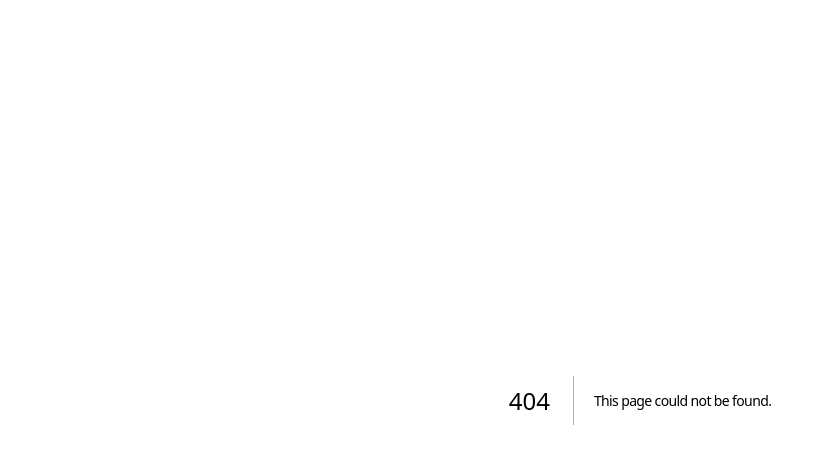
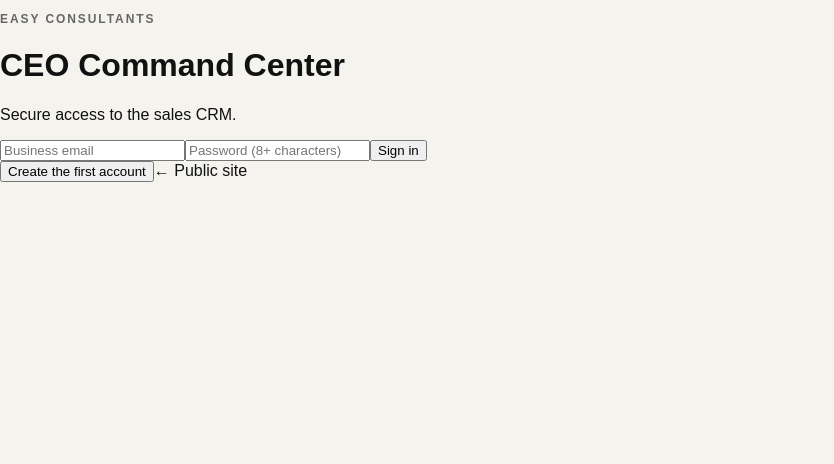
Before and after one commit to kaptenimatabola/Easy-Consultants, a Next.js app: page /login in a window 1280 px wide. Before the commit this address had no page. Shown: the top 464 px of the page, without its empty margins (0-834 px from the left). Built offline with nearby package versions, Linux system fonts and the light colour scheme; no server answers.

Commit message:
Add secure Supabase CRM login and account creation

```diff
--- /dev/null
+++ b/app/login/page.tsx
@@ -0,0 +1,33 @@
+"use client";
+
+import { FormEvent, useState } from "react";
+import { useRouter } from "next/navigation";
+import { supabase } from "../../lib/supabase";
+
+export default function Login(){
+  const router=useRouter();
+  const [email,setEmail]=useState("");
+  const [password,setPassword]=useState("");
+  const [mode,setMode]=useState<"login"|"signup">("login");
+  const [message,setMessage]=useState("");
+  const [busy,setBusy]=useState(false);
+
+  async function submit(e:FormEvent){
+    e.preventDefault(); setBusy(true); setMessage("");
+    const result=mode==="login"
+      ? await supabase.auth.signInWithPassword({email,password})
+      : await supabase.auth.signUp({email,password});
+    if(result.error){setMessage(result.error.message);setBusy(false);return;}
+    if(mode==="signup"){setMessage("Account created. If email confirmation is enabled, confirm your email, then sign in.");setMode("login");setBusy(false);return;}
+    router.replace("/dashboard");
+  }
+
+  return <main className="loginPage"><div className="loginCard">
+    <p className="eyebrow">EASY CONSULTANTS</p><h1>{mode==="login"?"CEO Command Center":"Create admin account"}</h1>
+    <p>{mode==="login"?"Secure access to the sales CRM.":"Create the account that will operate the CRM."}</p>
+    <form onSubmit={submit}><input type="email" placeholder="Business email" value={email} onChange={e=>setEmail(e.target.value)} required/><input type="password" placeholder="Password (8+ characters)" minLength={8} value={password} onChange={e=>setPassword(e.target.value)} required/><button disabled={busy}>{busy?"Working…":mode==="login"?"Sign in":"Create account"}</button></form>
+    {message&&<div className="loginMessage">{message}</div>}
+    <button className="textButton" onClick={()=>{setMode(mode==="login"?"signup":"login");setMessage("")}}>{mode==="login"?"Create the first account":"Back to sign in"}</button>
+    <a href="/">← Public site</a>
+  </div></main>
+}
```
